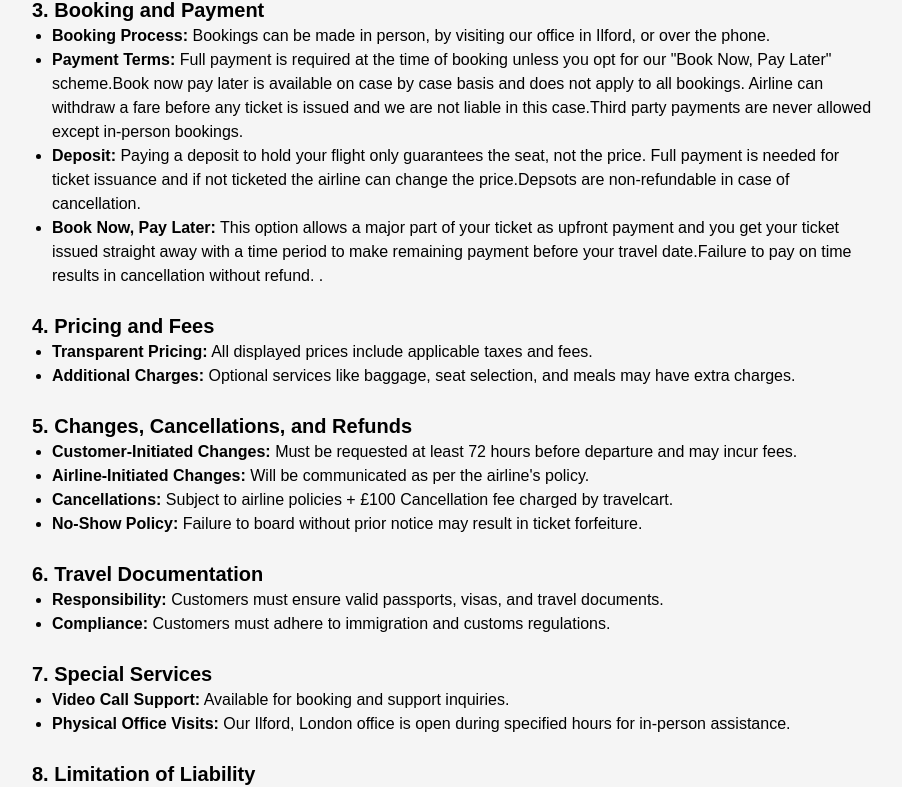
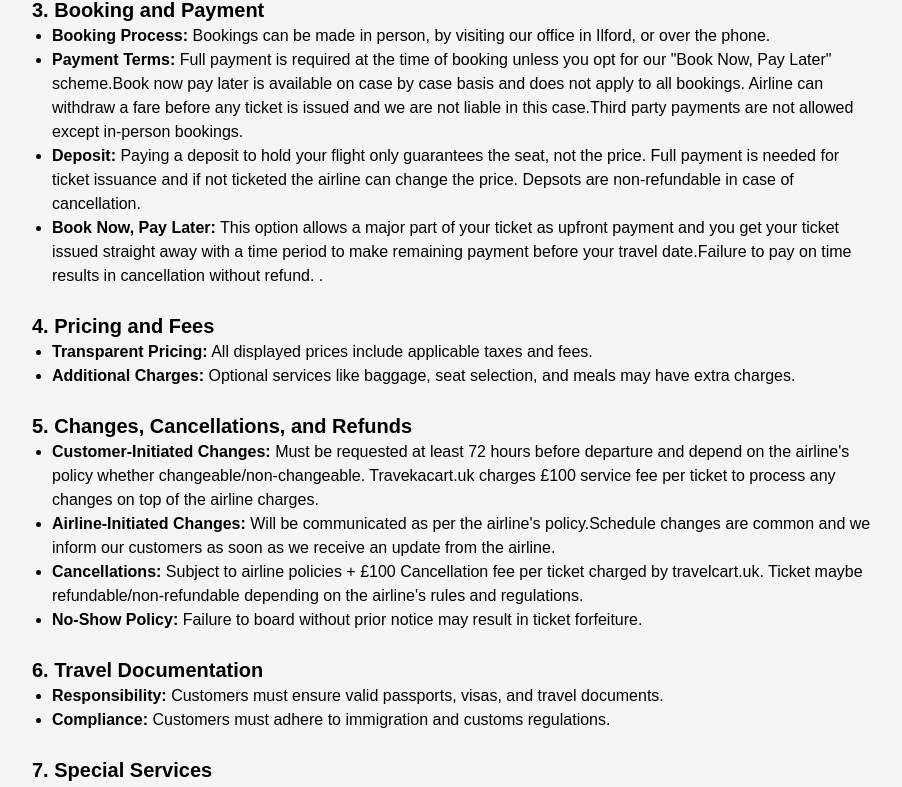
Before and after one commit to sheraz-sheraz/travelcart-uk, a React (Vite) app in the folder client/: page /terms in a window 1280 px wide. Shown: the part 496-1283 px from the top of the page, without its empty margins (184-1086 px from the left). Built offline with nearby package versions, Linux system fonts and the light colour scheme; a web font is replaced by a local one.

Commit message:
Update TermsAndConditions.tsx

```diff
--- a/client/src/components/footer-components/TermsAndConditions.tsx
+++ b/client/src/components/footer-components/TermsAndConditions.tsx
@@ -27,8 +27,8 @@
           <ul className="list-disc pl-5">
             <li><strong>Booking Process:</strong> Bookings can be made in person, by visiting our office in Ilford, or over the phone.</li>
             <li><strong>Payment Terms:</strong> Full payment is required at the time of booking unless you opt for our "Book Now, Pay Later" scheme.Book now pay later is available on case by case basis and does not
-              apply to all bookings. Airline can withdraw a fare before any ticket is issued and we are not liable in this case.Third party payments are never allowed except in-person bookings.</li>
-            <li><strong>Deposit:</strong> Paying a deposit to hold your flight only guarantees the seat, not the price. Full payment is needed for ticket issuance and if not ticketed the airline can change the price.Depsots are non-refundable in case of cancellation.</li>
+              apply to all bookings. Airline can withdraw a fare before any ticket is issued and we are not liable in this case.Third party payments are not allowed except in-person bookings.</li>
+            <li><strong>Deposit:</strong> Paying a deposit to hold your flight only guarantees the seat, not the price. Full payment is needed for ticket issuance and if not ticketed the airline can change the price. Depsots are non-refundable in case of cancellation.</li>
             <li><strong>Book Now, Pay Later:</strong> This option allows a major part of your ticket as upfront payment and you get your ticket issued straight away with a time period to make remaining payment before your travel date.Failure to pay on time results in cancellation without refund.
               .</li>
           </ul>
@@ -45,9 +45,9 @@
         <section>
           <h2 className="text-xl font-semibold">5. Changes, Cancellations, and Refunds</h2>
           <ul className="list-disc pl-5">
-            <li><strong>Customer-Initiated Changes:</strong> Must be requested at least 72 hours before departure and may incur fees.</li>
-            <li><strong>Airline-Initiated Changes:</strong> Will be communicated as per the airline's policy.</li>
-            <li><strong>Cancellations:</strong> Subject to airline policies + £100 Cancellation fee charged by travelcart.</li>
+            <li><strong>Customer-Initiated Changes:</strong> Must be requested at least 72 hours before departure and depend on the airline's policy whether changeable/non-changeable. Travekacart.uk charges £100 service fee per ticket to process any changes on top of the airline charges.</li>
+            <li><strong>Airline-Initiated Changes:</strong> Will be communicated as per the airline's policy.Schedule changes are common and we inform our customers as soon as we receive an update from the airline.</li>
+            <li><strong>Cancellations:</strong> Subject to airline policies + £100 Cancellation fee per ticket charged by travelcart.uk. Ticket maybe refundable/non-refundable depending on the airline's rules and regulations.</li>
             <li><strong>No-Show Policy:</strong> Failure to board without prior notice may result in ticket forfeiture.</li>
           </ul>
         </section>
```
